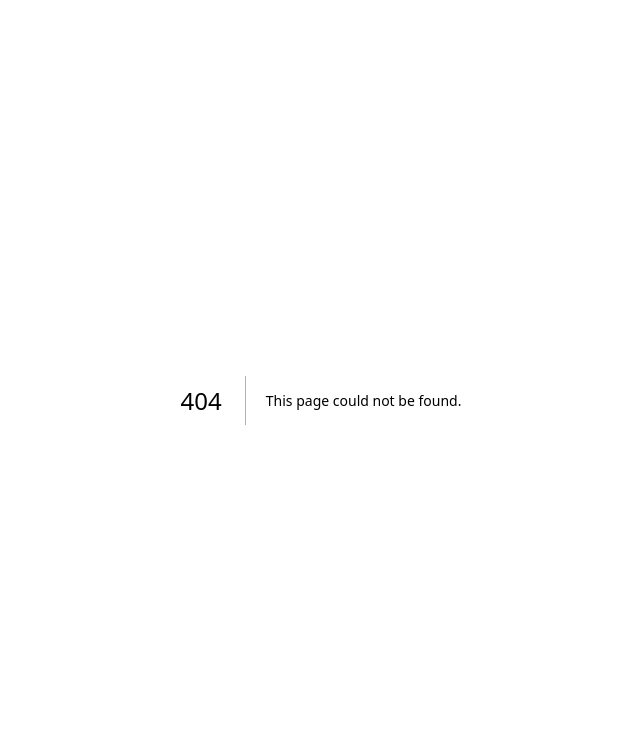
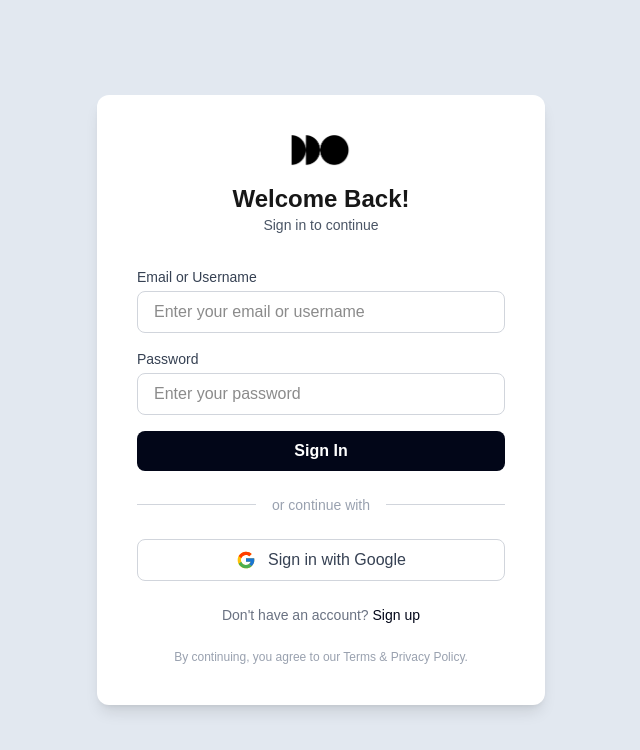
Before and after one commit to samuelngry/savo, a Next.js app in the folder frontend/: page /login in a window 1280 px wide. Before the commit this address had no page. Shown: the top 750 px of the page, without its empty margins (319-959 px from the left). Built offline with nearby package versions, Linux system fonts and the light colour scheme.

Commit message:
feat(login): add login page with manual login and google login

```diff
--- /dev/null
+++ b/frontend/src/app/login/page.tsx
@@ -0,0 +1,74 @@
+import { FcGoogle } from "react-icons/fc";
+import Image from "next/image";
+
+export default function LoginPage() {
+
+    return (
+        <div className="flex items-center justify-center min-h-screen md:bg-slate-200">
+            <div className="bg-white md:shadow-lg rounded-xl p-10 w-full max-w-md text-center">
+                {/* Logo */}
+                <div className="mb-8">
+                    <Image src="/logo.png" alt="Savo Logo" width={60} height={60} className="mx-auto" />
+                    <h1 className="text-2xl font-bold mt-4">Welcome Back!</h1>
+                    <p className="text-sm text-gray-600">Sign in to continue</p>
+                </div>
+
+                {/* Manual Sign In */}
+                <form className="space-y-4 text-left">
+                    <div>
+                        <label className="block text-sm font-medium text-gray-700">Email or Username</label>
+                            <input
+                                type="text"
+                                className="w-full mt-1 px-4 py-2 border border-gray-300 rounded-lg focus:outline-none focus:ring-2 focus:ring-slate-500"
+                                placeholder="Enter your email or username"
+                        />
+                    </div>
+
+                    <div>
+                        <label className="block text-sm font-medium text-gray-700">Password</label>
+                        <input
+                            type="password"
+                            className="w-full mt-1 px-4 py-2 border border-gray-300 rounded-lg focus:outline-none focus:ring-2 focus:ring-slate-500"
+                            placeholder="Enter your password"
+                        />
+                    </div>
+
+                    <button
+                        type="submit"
+                        className="w-full bg-slate-950 text-white py-2 rounded-lg font-semibold hover:bg-slate-800 transition"
+                    >
+                        Sign In
+                    </button>
+                </form>
+
+                {/* Divider */}
+                <div className="flex items-center gap-4 my-6">
+                    <div className="flex-grow h-px bg-gray-300" />
+                        <span className="text-sm text-gray-400">or continue with</span>
+                    <div className="flex-grow h-px bg-gray-300" />
+                </div>
+
+                {/* Google Sign In */}
+                <button
+                    className="flex items-center justify-center gap-3 bg-white border border-gray-300 text-gray-700 px-6 py-2 rounded-lg w-full font-medium hover:shadow-md transition"
+                >
+                    <FcGoogle className="text-xl" />
+                    Sign in with Google
+                </button>
+
+                {/* Sign Up Link */}
+                <p className="mt-6 text-sm text-gray-500">
+                    Don't have an account?{" "}
+                    <a href="/signup" className="text-slate-950 font-medium hover:underline">
+                        Sign up
+                    </a>
+                </p>
+
+                {/* Disclaimer */}
+                <p className="mt-6 text-xs text-gray-400">
+                    By continuing, you agree to our Terms & Privacy Policy.
+                </p>
+            </div>
+        </div>
+  );
+}
--- /dev/null
+++ b/frontend/src/app/register/page.tsx
@@ -0,0 +1,7 @@
+export default function RegisterPage() {
+    return (
+        <main>
+
+        </main>
+    );
+}
--- a/frontend/src/components/CTA.tsx
+++ b/frontend/src/components/CTA.tsx
@@ -15,7 +15,7 @@ export default function CTA() {
                 <p className="text-lg md:text-xl text-white mb-8 max-w-2xl">
                     Upload your bank statements and get instant insights without linking any accounts.
                 </p>
-                <Link href="/get-started">
+                <Link href="/register">
                     <button className="bg-white text-slate-950 cursor-pointer font-bold px-6 py-3 rounded-lg hover:bg-gray-100 transition">
                         Get Started
                     </button>
--- a/frontend/src/components/Hero.tsx
+++ b/frontend/src/components/Hero.tsx
@@ -1,4 +1,5 @@
 import Image from "next/image";
+import Link from "next/link";
 
 export default function Hero() {
     return (
@@ -13,7 +14,12 @@ export default function Hero() {
                     <p className="text-lg mb-6 text-gray-600">
                         Upload your bank statements in seconds. Get instant insights into your spending, and no account linking needed.
                     </p>
-                    <button className="bg-slate-950 text-white font-bold px-6 py-3 rounded-lg cursor-pointer">Get Started</button>
+                    <Link
+                        href="/register"
+                        className="bg-slate-950 text-white font-bold px-6 py-3 rounded-lg cursor-pointer"
+                    >
+                        Get Started
+                    </Link>
                 </div>
 
                 {/* Image */}
--- a/frontend/src/components/NavBar.tsx
+++ b/frontend/src/components/NavBar.tsx
@@ -28,7 +28,7 @@ export default function NavBar() {
                     <Link href="/login">
                         <button className="text-slate-950 font-medium hover:underline cursor-pointer">Login</button>
                     </Link>
-                    <Link href="/signup">
+                    <Link href="/register">
                         <button className="bg-slate-950 text-white px-4 py-2 rounded-lg font-semibold cursor-pointer">
                             Sign Up
                         </button>
```
